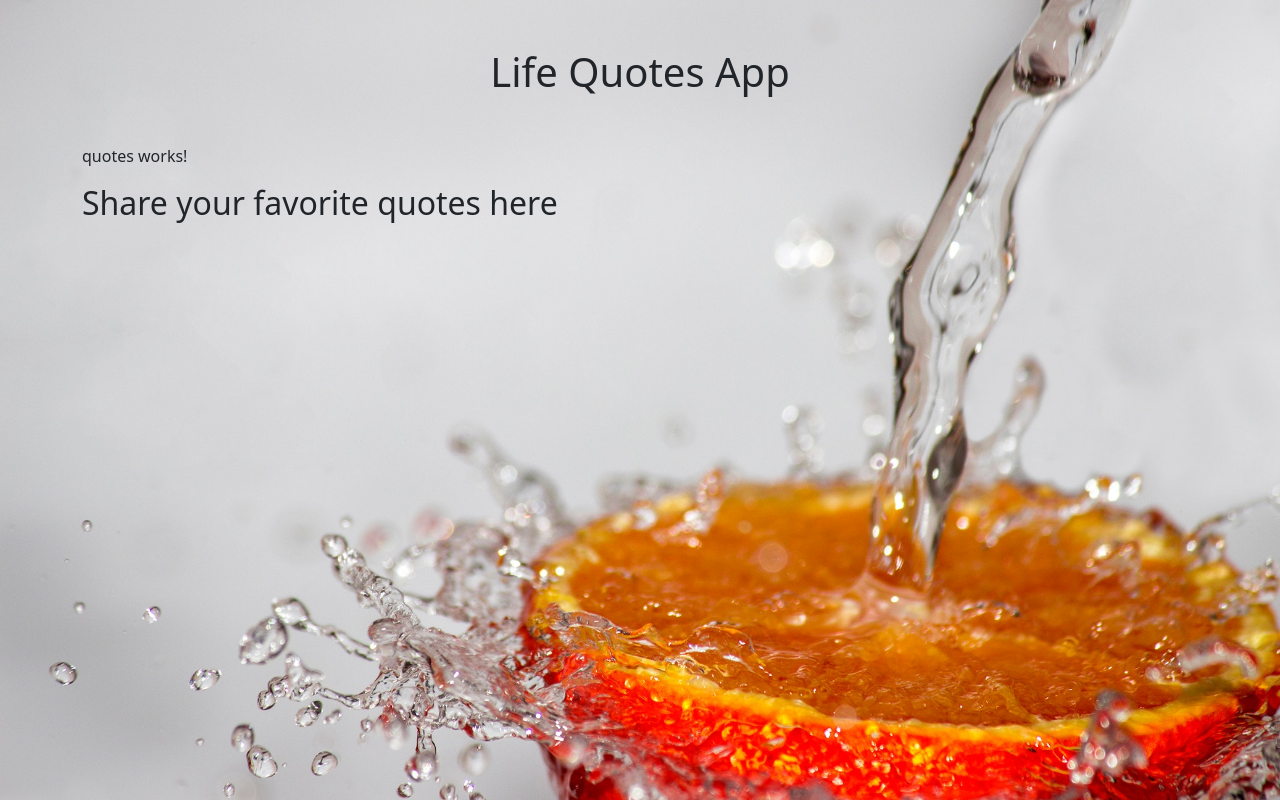
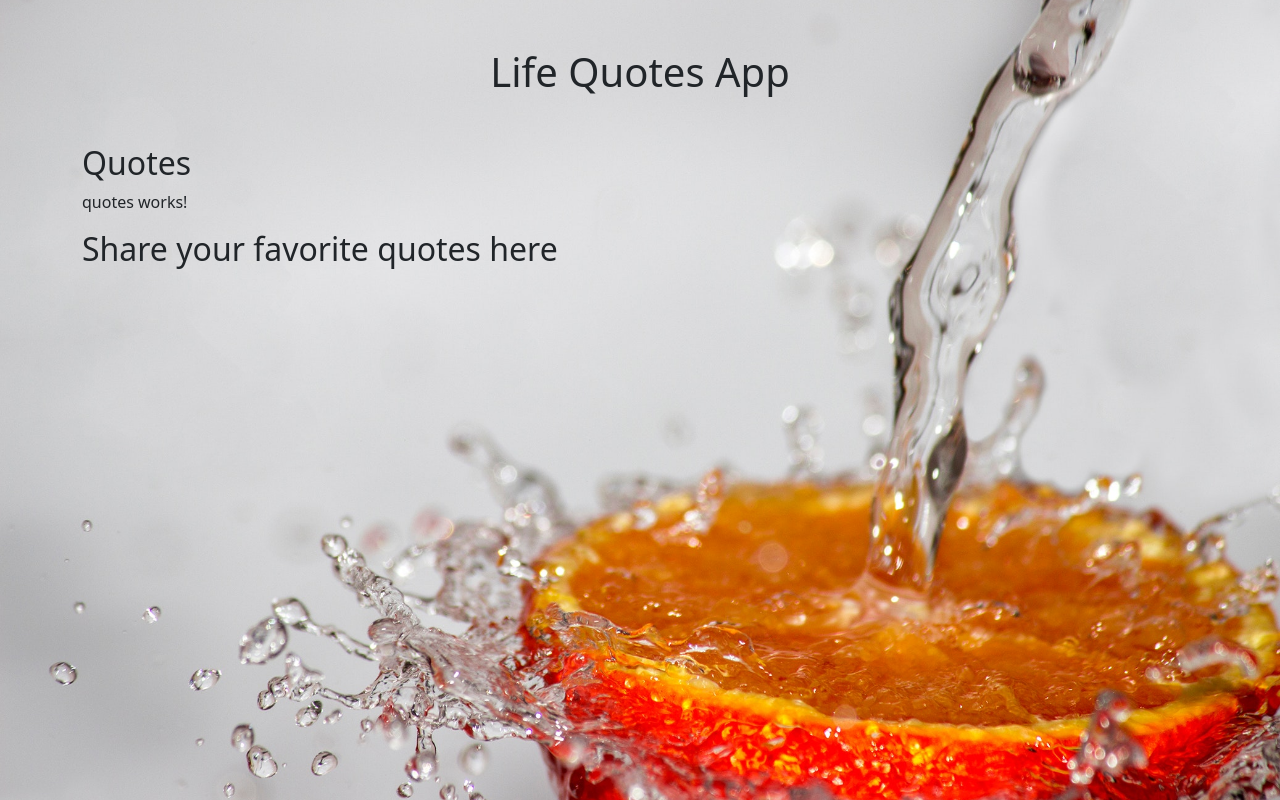
Before and after one commit to VonettaOrinda/quotes, an Angular app: page / in a window 1280 px wide. Built offline with nearby package versions, Linux system fonts and the light colour scheme.

Commit message:
add column and row to the page

```diff
--- a/src/app/app.component.html
+++ b/src/app/app.component.html
@@ -1,7 +1,8 @@
 <h1 class="mt-5 text-center"> Life Quotes App </h1>
 <div class=" container">
     <div class="row mt-5 pt -4">
-       <div class="col-md-8">
+       <div class="col-md-20">
+           <h2>Quotes</h2>
            <app-quotes></app-quotes>
        </div>
            <div class="col-md-8">
```
